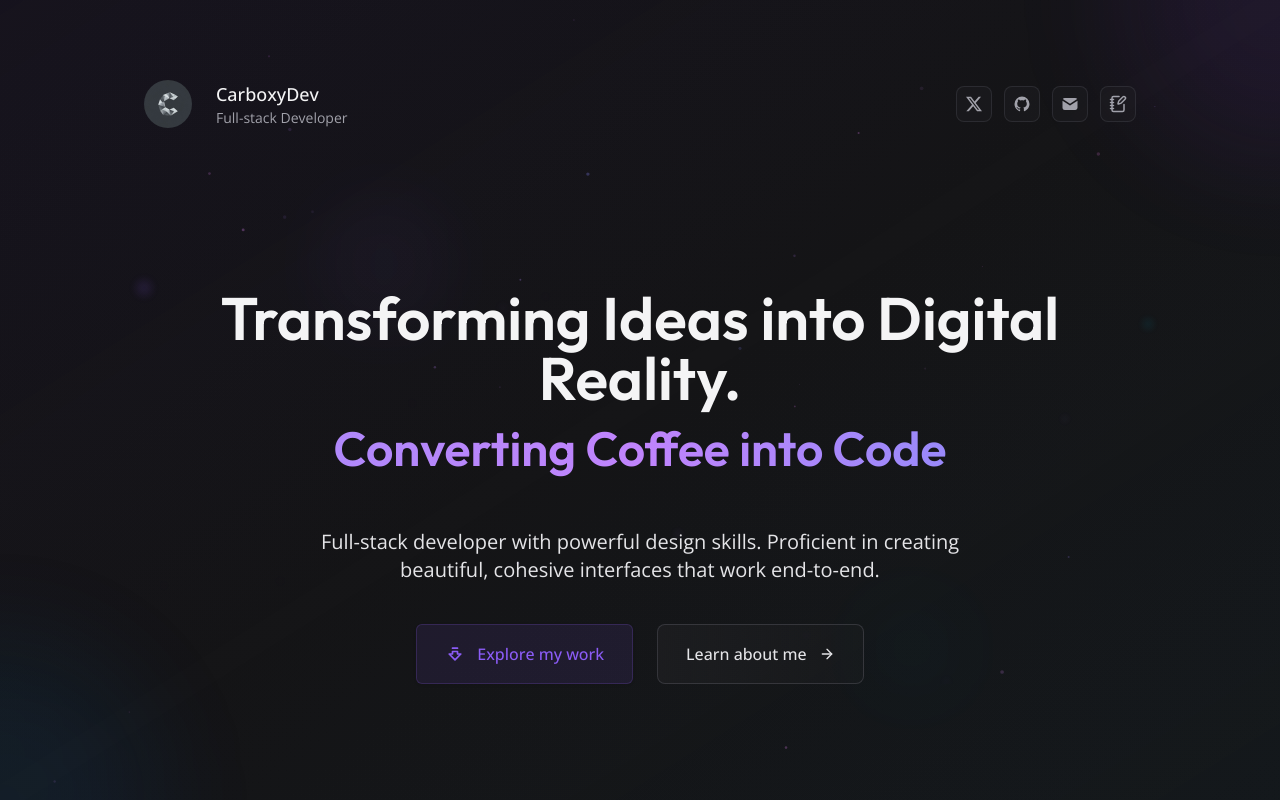
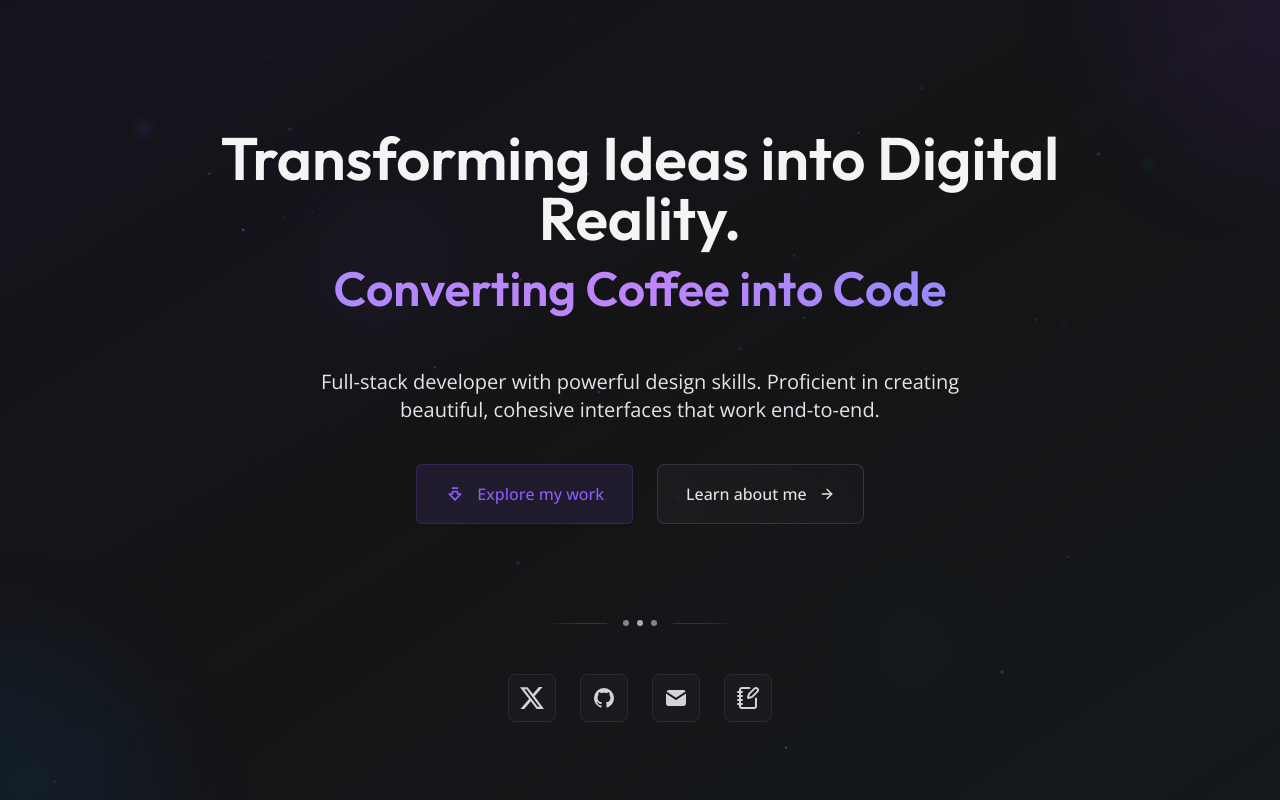
Before and after one commit to CarboxyDev/carboxy.tech, a Next.js app: page / in a window 1280 px wide. Shown: the top 800 px of the page. Built offline with nearby package versions, Linux system fonts and the light colour scheme; what tailwindcss-debug-screens would draw is missing.

Commit message:
Improve hero section and add social buttons to it + Remove header + Update tooltips for social buttons

```diff
--- a/src/app/(home)/header.tsx
+++ /dev/null
@@ -1,51 +0,0 @@
-import {
-  GithubIcon,
-  MailIcon,
-  TwitterIcon,
-} from '@/components/icons/social-icons';
-import { SocialButton } from '@/components/social-button';
-import { LINKS } from '@/lib/config/links';
-import { NotebookPen } from 'lucide-react';
-import Image from 'next/image';
-
-export const Header = () => {
-  return (
-    <div className="flex flex-row items-center justify-between py-3 sm:py-4">
-      <div className="flex flex-row items-center gap-x-3 sm:gap-x-6">
-        <div className="group relative">
-          <div className="absolute -inset-1 rounded-full bg-gradient-to-r from-violet-600/20 to-cyan-600/20 opacity-0 blur-sm transition-all duration-500 group-hover:opacity-100 group-hover:blur-md"></div>
-          <div className="relative">
-            <Image
-              src={'/logo.png'}
-              alt={'Logo'}
-              height={48}
-              width={48}
-              className="rounded-full transition-transform duration-300 group-hover:rotate-3 group-hover:scale-110"
-            />
-          </div>
-        </div>
-        <div className="flex flex-col text-sm sm:text-base">
-          <div className="flex items-center gap-x-2">
-            <div className="text-lg font-medium text-zinc-100">CarboxyDev</div>
-          </div>
-          <div className="text-sm text-zinc-400">Full-stack Developer</div>
-        </div>
-      </div>
-
-      <div className="flex gap-x-3">
-        <SocialButton site="X (Formerly Twitter)" url={LINKS.twitter}>
-          <TwitterIcon className="size-4 text-zinc-400" />
-        </SocialButton>
-        <SocialButton site="Github" url={LINKS.github}>
-          <GithubIcon className="size-[18px] text-zinc-400" />
-        </SocialButton>
-        <SocialButton site="Email" url={LINKS.email}>
-          <MailIcon className="size-[18px] text-zinc-400" />
-        </SocialButton>
-        <SocialButton site="Blog" url={LINKS.blog}>
-          <NotebookPen className="size-[18px] text-zinc-400" />
-        </SocialButton>
-      </div>
-    </div>
-  );
-};
--- a/src/app/(home)/hero.tsx
+++ b/src/app/(home)/hero.tsx
@@ -2,7 +2,15 @@
 
 import { AboutMeButton, LearnMoreButton } from '@/components/home/cta-buttons';
 import { FloatingParticles } from '@/components/home/floating-particles';
+import {
+  GithubIcon,
+  MailIcon,
+  TwitterIcon,
+} from '@/components/icons/social-icons';
+import { SocialButton } from '@/components/social-button';
+import { LINKS } from '@/lib/config/links';
 import { cn } from '@/lib/utils';
+import { NotebookPen } from 'lucide-react';
 import { Outfit } from 'next/font/google';
 
 const headingFont = Outfit({
@@ -38,6 +46,48 @@ export const HeroSection = () => {
         <LearnMoreButton />
         <AboutMeButton />
       </div>
+
+      <div className="relative z-10 mt-24 flex flex-col items-center gap-12">
+        <div className="flex items-center gap-4">
+          <div
+            className="animate-slide-in-left h-px w-16 bg-gradient-to-r from-transparent via-zinc-600/50 to-zinc-600/50 opacity-0"
+            style={{ animationDelay: '1.2s', animationFillMode: 'both' }}
+          ></div>
+          <div className="flex items-center gap-2">
+            <div
+              className="animate-divider-glow-once h-1.5 w-1.5 rounded-full bg-zinc-400"
+              style={{ animationDelay: '1.8s', color: '#a1a1aa' }}
+            ></div>
+            <div
+              className="animate-divider-glow-once h-1.5 w-1.5 rounded-full bg-zinc-300"
+              style={{ animationDelay: '2.0s', color: '#d4d4d8' }}
+            ></div>
+            <div
+              className="animate-divider-glow-once h-1.5 w-1.5 rounded-full bg-zinc-400"
+              style={{ animationDelay: '2.2s', color: '#a1a1aa' }}
+            ></div>
+          </div>
+          <div
+            className="animate-slide-in-right h-px w-16 bg-gradient-to-l from-transparent via-zinc-600/50 to-zinc-600/50 opacity-0"
+            style={{ animationDelay: '1.4s', animationFillMode: 'both' }}
+          ></div>
+        </div>
+
+        <div className="flex justify-center gap-6">
+          <SocialButton site="X (Formerly Twitter)" url={LINKS.twitter}>
+            <TwitterIcon className="size-6 text-zinc-300 transition-colors duration-300 hover:text-zinc-100" />
+          </SocialButton>
+          <SocialButton site="Github" url={LINKS.github}>
+            <GithubIcon className="size-6 text-zinc-300 transition-colors duration-300 hover:text-zinc-100" />
+          </SocialButton>
+          <SocialButton site="Email" url={LINKS.email}>
+            <MailIcon className="size-6 text-zinc-300 transition-colors duration-300 hover:text-zinc-100" />
+          </SocialButton>
+          <SocialButton site="Blog" url={LINKS.blog}>
+            <NotebookPen className="size-6 text-zinc-300 transition-colors duration-300 hover:text-zinc-100" />
+          </SocialButton>
+        </div>
+      </div>
       <div className="absolute -left-2 -top-2 h-4 w-4 animate-pulse-slow rounded-full bg-violet-500/20 blur-sm" />
       <div
         className="absolute -right-4 top-8 h-2 w-2 animate-pulse-slow rounded-full bg-cyan-500/20 blur-sm"
--- a/src/app/(home)/page.tsx
+++ b/src/app/(home)/page.tsx
@@ -1,6 +1,5 @@
 import { AboutSection } from '@/app/(home)/about';
 import { Footer } from '@/app/(home)/footer';
-import { Header } from '@/app/(home)/header';
 import { HeroSection } from '@/app/(home)/hero';
 import { Projects } from '@/app/(home)/projects';
 import { Skills } from '@/app/(home)/skills';
@@ -13,11 +12,8 @@ export default function HomePage() {
         'mx-auto flex max-w-screen-2xl flex-col px-6 py-16 sm:px-24 md:px-32 lg:px-52 xl:px-36'
       )}
     >
-      <div className="animate-fade-in-up">
-        <Header />
-      </div>
       <div
-        className="animate-fade-in-up mt-16 min-h-[80vh] lg:mt-36"
+        className="animate-fade-in-up min-h-[80vh] pt-8 lg:pt-16 2xl:pt-28"
         style={{ animationDelay: '0.2s', animationFillMode: 'both' }}
       >
         <HeroSection />
--- a/src/app/globals.css
+++ b/src/app/globals.css
@@ -172,3 +172,54 @@ html {
 .animate-float-magical {
   animation: float-magical 4s ease-in-out infinite;
 }
+
+/* Divider animations */
+@keyframes divider-glow-once {
+  0% {
+    transform: scale(1);
+    opacity: 0.6;
+  }
+  50% {
+    transform: scale(1.4);
+    opacity: 1;
+    box-shadow: 0 0 12px currentColor;
+  }
+  100% {
+    transform: scale(1);
+    opacity: 0.8;
+  }
+}
+
+@keyframes slide-in-left {
+  0% {
+    transform: translateX(-100%);
+    opacity: 0;
+  }
+  100% {
+    transform: translateX(0);
+    opacity: 1;
+  }
+}
+
+@keyframes slide-in-right {
+  0% {
+    transform: translateX(100%);
+    opacity: 0;
+  }
+  100% {
+    transform: translateX(0);
+    opacity: 1;
+  }
+}
+
+.animate-divider-glow-once {
+  animation: divider-glow-once 0.8s ease-out forwards;
+}
+
+.animate-slide-in-left {
+  animation: slide-in-left 0.6s ease-out forwards;
+}
+
+.animate-slide-in-right {
+  animation: slide-in-right 0.6s ease-out forwards;
+}
--- a/src/components/home/cta-buttons.tsx
+++ b/src/components/home/cta-buttons.tsx
@@ -1,10 +1,17 @@
 'use client';
 
 import { Button } from '@/components/vendor/button';
+import {
+  Tooltip,
+  TooltipContent,
+  TooltipTrigger,
+} from '@/components/vendor/tooltip';
 import { ArrowBigDownDash, ArrowRight } from 'lucide-react';
 
 export const LearnMoreButton = () => {
   return (
+    <Tooltip delayDuration={400}>
+      <TooltipTrigger asChild>
         <Button
           onClick={() => {
             const elem = document.getElementById('projects');
@@ -21,11 +28,24 @@ export const LearnMoreButton = () => {
 
           <div className="absolute -inset-px rounded-lg bg-gradient-to-r from-transparent via-primary-400/15 to-transparent opacity-0 transition-opacity duration-300 group-hover:opacity-100" />
         </Button>
+      </TooltipTrigger>
+      <TooltipContent
+        side="bottom"
+        className="border-primary-400/30 bg-gradient-to-br from-primary-900/90 to-primary-800/90 text-primary-100 shadow-lg backdrop-blur-sm"
+      >
+        <div className="flex items-center gap-2 px-1 py-0.5">
+          <ArrowBigDownDash className="h-3 w-3" />
+          <span className="text-sm font-medium">View my featured projects</span>
+        </div>
+      </TooltipContent>
+    </Tooltip>
   );
 };
 
 export const AboutMeButton = () => {
   return (
+    <Tooltip delayDuration={400}>
+      <TooltipTrigger asChild>
         <button
           onClick={() => {
             const elem =
@@ -44,5 +64,16 @@ export const AboutMeButton = () => {
 
           <div className="absolute -inset-px rounded-lg bg-gradient-to-r from-transparent via-zinc-400/15 to-transparent opacity-0 transition-opacity duration-300 group-hover:opacity-100" />
         </button>
+      </TooltipTrigger>
+      <TooltipContent
+        side="bottom"
+        className="border-zinc-500/30 bg-gradient-to-br from-zinc-800/90 to-zinc-900/90 text-zinc-100 shadow-lg backdrop-blur-sm"
+      >
+        <div className="flex items-center gap-2 px-1 py-0.5">
+          <ArrowRight className="h-3 w-3" />
+          <span className="text-sm font-medium">Discover my journey & skills</span>
+        </div>
+      </TooltipContent>
+    </Tooltip>
   );
 };
--- a/src/components/social-button.tsx
+++ b/src/components/social-button.tsx
@@ -3,6 +3,7 @@ import {
   TooltipContent,
   TooltipTrigger,
 } from '@/components/vendor/tooltip';
+import React from 'react';
 
 interface Props {
   site: string;
@@ -19,13 +20,38 @@ export const SocialButton = (props: Props) => {
           target="_blank"
           about={props.site + ' social link'}
           title={props.site}
-          className="flex h-9 w-9 items-center justify-center rounded-lg border border-zinc-700/50 bg-zinc-800/30 backdrop-blur-sm transition-colors duration-200 hover:bg-zinc-700/50"
+          className="flex h-12 w-12 items-center justify-center rounded-lg border border-zinc-700/50 bg-zinc-800/30 backdrop-blur-sm transition-all duration-300 hover:bg-zinc-700/50 hover:scale-110 hover:border-zinc-600/70"
         >
           {props.children}
         </a>
       </TooltipTrigger>
-      <TooltipContent>
-        <p className="text-xs">{props.site}</p>
+      <TooltipContent
+        side="top"
+        className="border-zinc-600/50 bg-gradient-to-br from-zinc-800/95 to-zinc-900/95 text-zinc-100 shadow-xl backdrop-blur-sm"
+      >
+        <div className="flex items-center gap-2 px-1 py-0.5">
+          <div className="flex h-5 w-5 items-center justify-center rounded bg-zinc-700/50">
+            {React.cloneElement(props.children as React.ReactElement<any>, {
+              className: 'h-3 w-3 text-zinc-300',
+            })}
+          </div>
+          <div className="flex flex-col">
+            <span className="text-sm font-medium">
+              {props.site === 'X (Formerly Twitter)' ? 'Follow on X' :
+               props.site === 'Github' ? 'View my code' :
+               props.site === 'Email' ? 'Get in touch' :
+               props.site === 'Blog' ? 'Read my thoughts' :
+               props.site}
+            </span>
+            <span className="text-xs text-zinc-400">
+              {props.site === 'X (Formerly Twitter)' ? '@CarboxyDev' :
+               props.site === 'Github' ? 'github.com/CarboxyDev' :
+               props.site === 'Email' ? 'carboxy17@gmail.com' :
+               props.site === 'Blog' ? 'carboxy.substack.com' :
+               'Click to open'}
+            </span>
+          </div>
+        </div>
       </TooltipContent>
     </Tooltip>
   );
```
Lines whose indentation alone changed are shown as unchanged.
